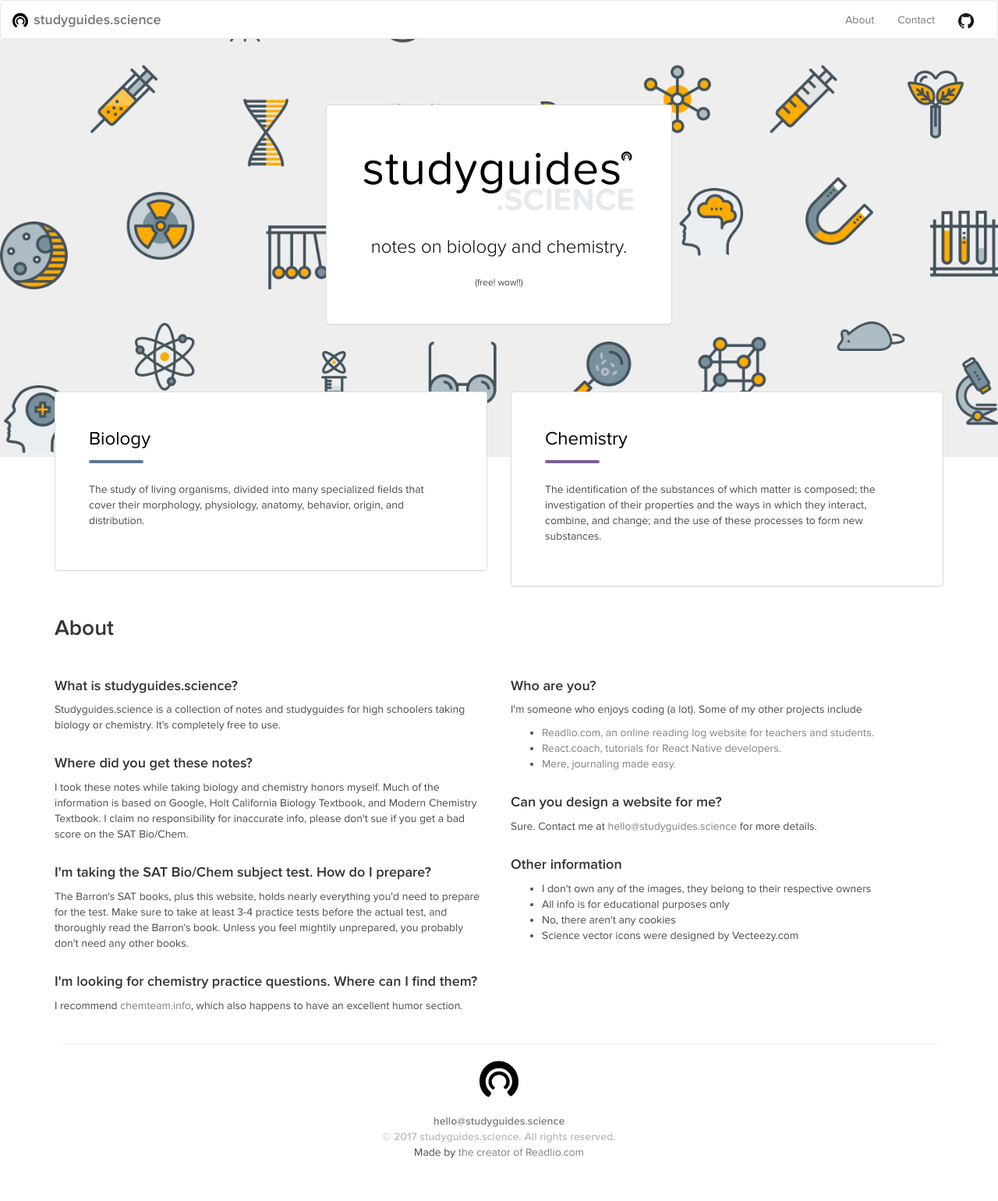
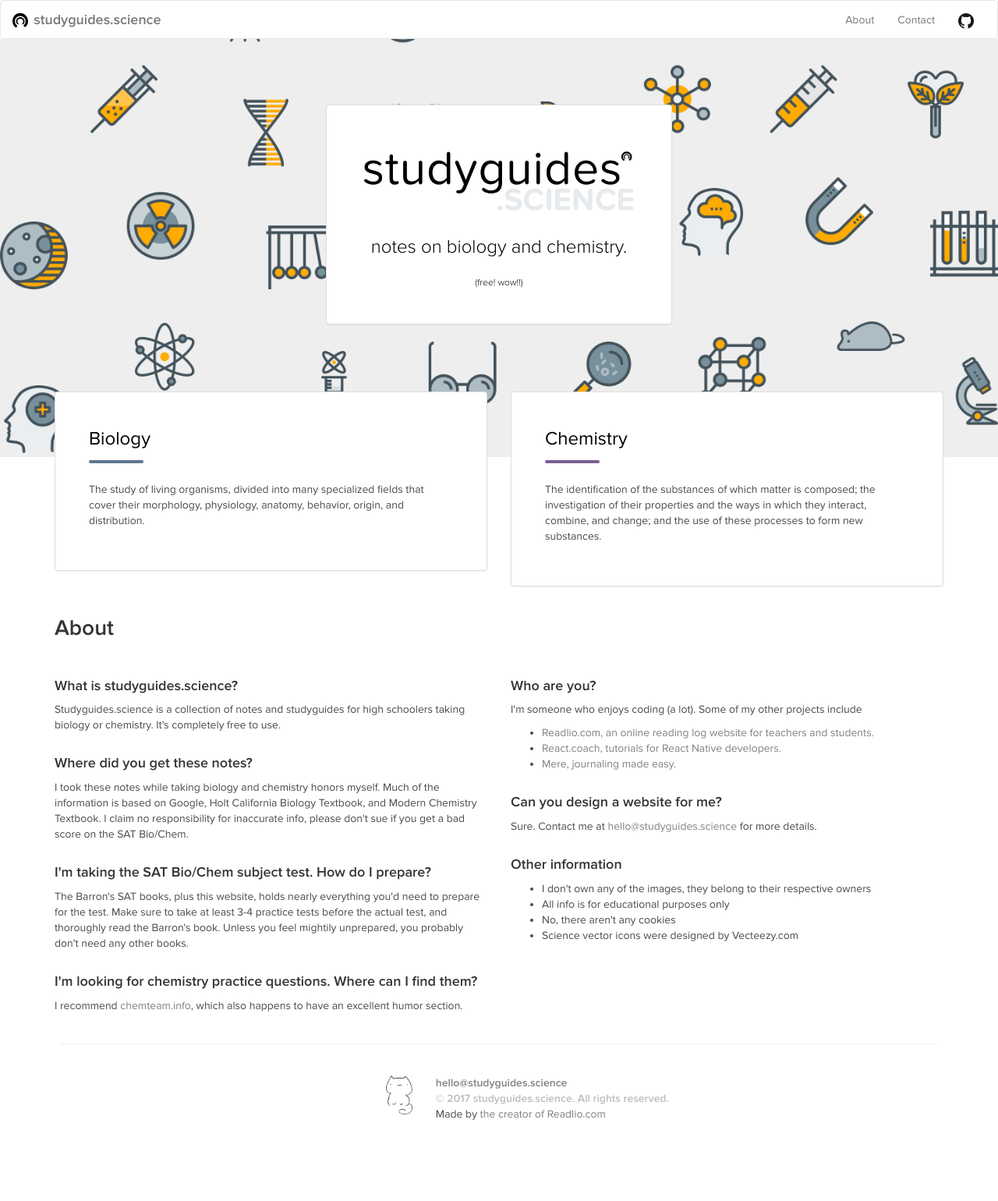
Before and after one commit to oliviachang29/studyguides, a Jekyll site: the page built from index.html, in a window 1280 px wide. Shown: the whole page at 78% size. Built offline with Jekyll 4.4.1, drawn with Linux system fonts in a browser that asks for light colours; nearby versions of some CDN libraries; some web fonts are replaced; after the commit the page ends 1491 px from its top, so only the background shows below that.

Commit message:
add cat to footer

```diff
--- a/_includes/footer.html
+++ b/_includes/footer.html
@@ -1,13 +1,19 @@
 <div id="footer">
 	<hr>
 
-	{% include logo-icon.html width="50px" height="49px" id="footer-logo"%}
+	<!-- {% include logo-icon.html width="50px" height="49px" id="footer-logo"%} -->
 	<br>
-	<div class="footer-text" id="footer-contact"><a href="mailto:hello@studyguides.science">hello@studyguides.science</a></div>
-	<div class="footer-text" id="footer-copyright">&#xa9; 2017 studyguides.science. All rights reserved.</div>
-	<p id="made-by">
-  		Made by <a href="https://olivia.js.org">the creator of</a> <a href="https://readlio.com">Readlio.com</a>
-	</p>
+	<div class="row">
+		<div class="col-sm-5 col-xs-3">
+			<img src="/assets/images/cat.png" height="50px" id="cat"/>
+		</div>
+		<div class="col-sm-7 col-xs-9" id="footer-text">
+			<div class="footer-text" id="footer-contact"><a href="mailto:hello@studyguides.science">hello@studyguides.science</a></div>
+			<div class="footer-text" id="footer-copyright">&#xa9; 2017 studyguides.science. All rights reserved.</div>
+			<p id="made-by">
+		  		Made by <a href="https://olivia.js.org">the creator of</a> <a href="https://readlio.com">Readlio.com</a>
+			</p>
+		</div>
 </div>
 
 <script src="https://maxcdn.bootstrapcdn.com/bootstrap/3.3.7/js/bootstrap.min.js" integrity="sha384-Tc5IQib027qvyjSMfHjOMaLkfuWVxZxUPnCJA7l2mCWNIpG9mGCD8wGNIcPD7Txa" crossorigin="anonymous"></script>
--- a/_includes/head.html
+++ b/_includes/head.html
@@ -4,7 +4,7 @@
   <meta http-equiv="X-UA-Compatible" content="IE=edge">
   <title>
     {% if page.title %} {{ page.title }} | {{ site.title }}
-    {% else %} {{ site.title }} | collection of biology study guides
+    {% else %} {{ site.title }} | {{ site.description }}
     {% endif %}
   </title>
   <meta name="description" content="{{ site.description }}">
--- a/_sass/_footer.scss
+++ b/_sass/_footer.scss
@@ -12,3 +12,11 @@
 #footer-logo {
 	margin-bottom: 1em;
 }
+
+#cat {
+	float: right;
+}
+
+#footer-text {
+	text-align: left;
+}
--- a/_sass/_home.scss
+++ b/_sass/_home.scss
@@ -92,3 +92,8 @@
 .question-answer {
   margin-top: 30px;
 }
+
+#cat {
+  /*margin-left: 20px;
+  margin-bottom: -10px;*/
+}
```
Also changed, not shown: assets/images/cat.png (added), 1 other file.
